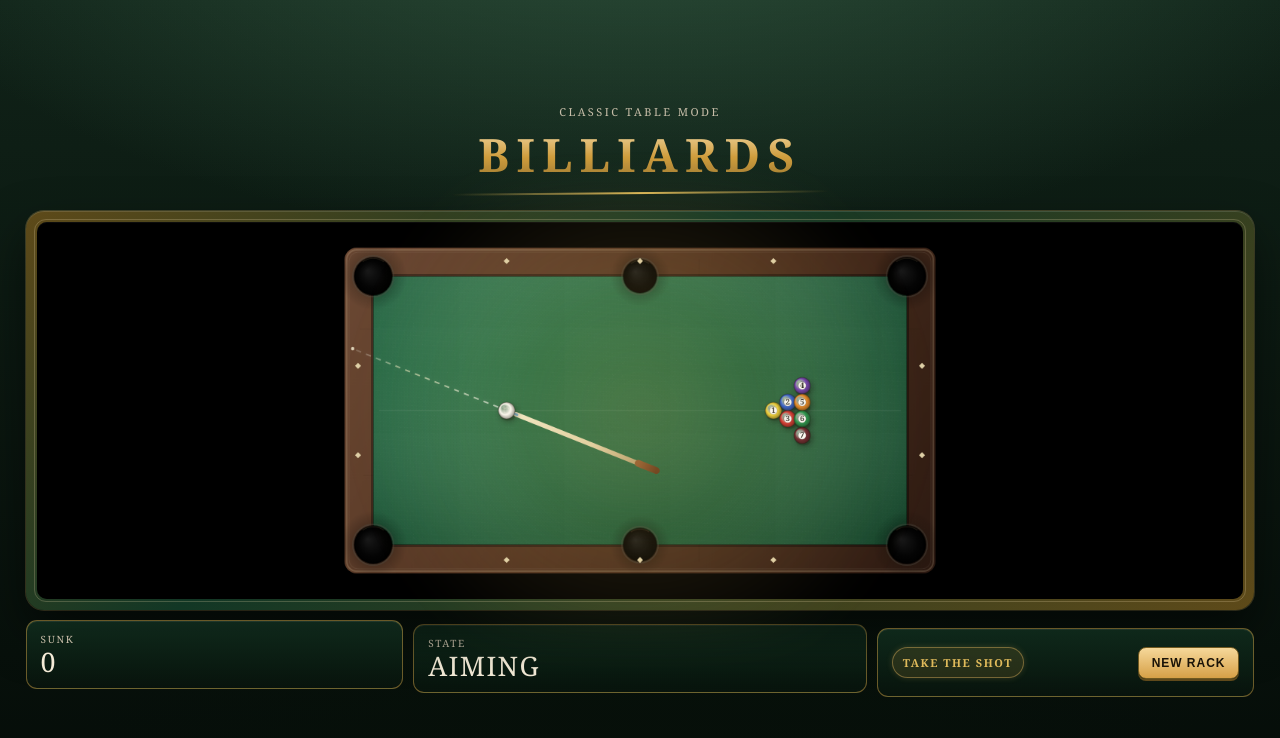
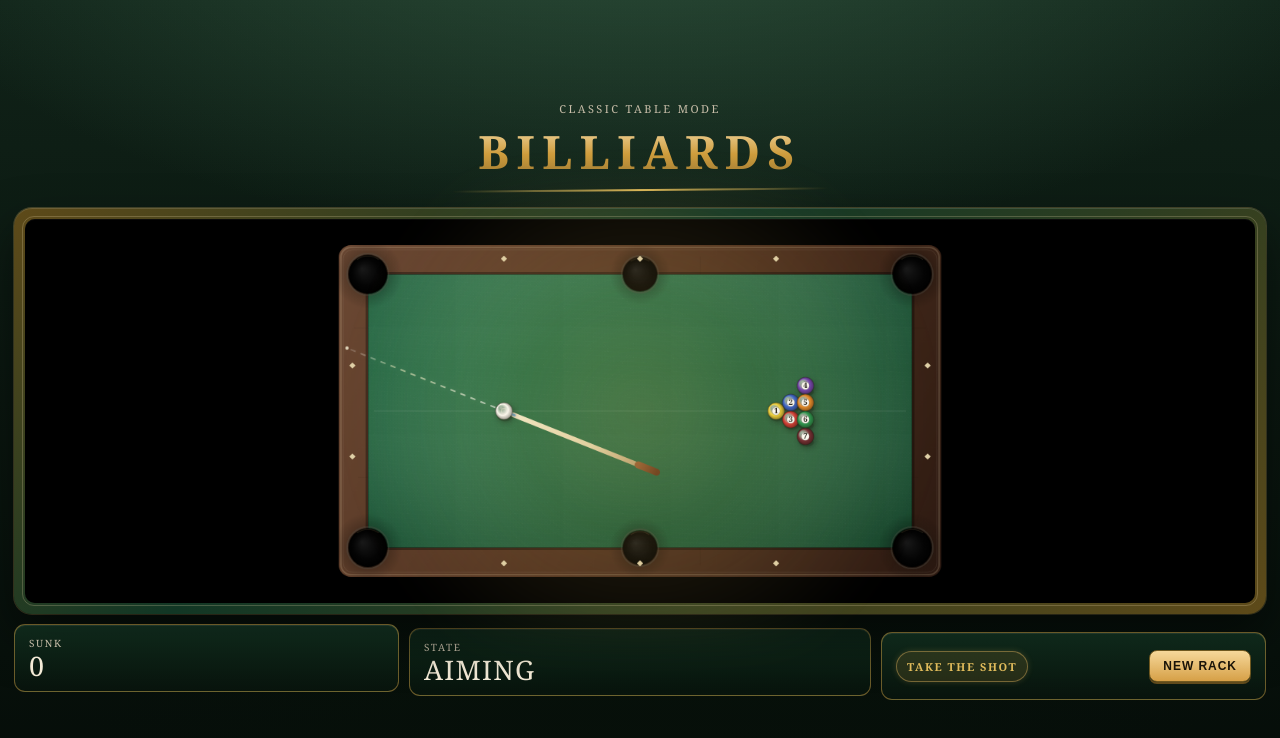
Before and after one commit to nickth3man/pooltest, a website built with Vite: page index.html in a window 1280 px wide. Built offline with nearby package versions, Linux system fonts and the light colour scheme; animation ran at ten frames a second.

Commit message:
fix: stabilize layout centering and runtime UI polish

```diff
--- a/src/main.ts
+++ b/src/main.ts
@@ -9,11 +9,19 @@ import { Game } from "./Game.js";
 const canvas = document.getElementById("table") as HTMLCanvasElement;
 const sunkCountEl = document.getElementById("sunk-count") as HTMLElement;
 const stateTextEl = document.getElementById("state-text") as HTMLElement;
-const shootIndicatorEl = document.getElementById("shoot-indicator") as HTMLElement;
+const shootIndicatorEl = document.getElementById(
+  "shoot-indicator",
+) as HTMLElement;
 const restartBtn = document.getElementById("restart-btn") as HTMLButtonElement;
 
 // Fail fast if HTML structure is incorrect
-if (!canvas || !sunkCountEl || !stateTextEl || !shootIndicatorEl || !restartBtn) {
+if (
+  !canvas ||
+  !sunkCountEl ||
+  !stateTextEl ||
+  !shootIndicatorEl ||
+  !restartBtn
+) {
   throw new Error("Required DOM elements not found");
 }
 
@@ -27,7 +35,8 @@ const game = new Game(canvas, {
   },
   onReadyToShootChange: (ready) => {
     shootIndicatorEl.style.visibility = ready ? "visible" : "hidden";
-  }
+    restartBtn.disabled = !ready;
+  },
 });
 
 // Prevent double-cleanup on rapid page unload
--- a/styles/main.css
+++ b/styles/main.css
@@ -16,6 +16,7 @@
   --space-md: 14px;
   --space-lg: 22px;
   --space-xl: 32px;
+  --content-max-width: 1640px;
 }
 
 * {
@@ -51,7 +52,8 @@ body::before {
 }
 
 .wrap {
-  width: min(96vw, 1640px);
+  width: min(100%, var(--content-max-width));
+  margin-inline: auto;
   display: grid;
   gap: var(--space-md);
   justify-items: center;
@@ -71,7 +73,9 @@ body::before {
 }
 
 .game-header {
-  width: min(96vw, 1640px);
+  width: 100%;
+  max-width: var(--content-max-width);
+  margin-inline: auto;
   text-align: center;
   letter-spacing: 0.08em;
   transform: translateY(-3px);
@@ -111,7 +115,9 @@ body::before {
 }
 
 .table-stage {
-  width: min(96vw, 1640px);
+  width: 100%;
+  max-width: var(--content-max-width);
+  margin-inline: auto;
   position: relative;
   border-radius: 18px;
   padding: calc(var(--space-md) - 3px);
@@ -161,7 +167,9 @@ canvas {
 }
 
 .hud {
-  width: min(96vw, 1640px);
+  width: 100%;
+  max-width: var(--content-max-width);
+  margin-inline: auto;
   display: grid;
   gap: calc(var(--space-md) - 4px);
   grid-template-columns: 1fr 1.2fr 1fr;
@@ -278,6 +286,12 @@ button:active {
   box-shadow: 0 1px 0 #604a1b;
 }
 
+button:disabled {
+  cursor: not-allowed;
+  filter: saturate(0.35) brightness(0.85);
+  box-shadow: 0 1px 0 #3a2f14;
+}
+
 button:focus-visible {
   outline: 2px solid rgba(224, 187, 91, 0.9);
   outline-offset: 2px;
```
Also changed, not shown: index.html (+4 -0 lines).
